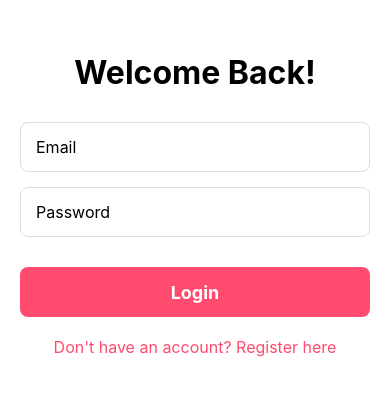
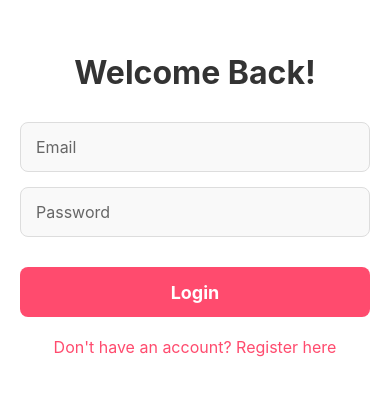
Before and after one commit to shanemion/cribu, a React Native app: screen /Login in a window 390 px wide. Shown: the part 217-612 px from the top of the page. Built offline with nearby package versions, Linux system fonts and the light colour scheme.

Commit message:
placeholder updated

```diff
--- a/src/screens/LoginScreen.tsx
+++ b/src/screens/LoginScreen.tsx
@@ -34,6 +34,7 @@ const LoginScreen: React.FC<LoginScreenProps> = ({ navigation }) => {
       <TextInput
         style={styles.input}
         placeholder="Email"
+        placeholderTextColor="#666"
         value={email}
         onChangeText={setEmail}
         autoCapitalize="none"
@@ -42,6 +43,7 @@ const LoginScreen: React.FC<LoginScreenProps> = ({ navigation }) => {
       <TextInput
         style={styles.input}
         placeholder="Password"
+        placeholderTextColor="#666"
         value={password}
         onChangeText={setPassword}
         secureTextEntry
@@ -73,6 +75,7 @@ const styles = StyleSheet.create({
     fontWeight: 'bold',
     marginBottom: 30,
     textAlign: 'center',
+    color: '#333',
   },
   input: {
     height: 50,
@@ -82,6 +85,8 @@ const styles = StyleSheet.create({
     paddingHorizontal: 15,
     marginBottom: 15,
     fontSize: 16,
+    backgroundColor: '#f9f9f9',
+    color: '#333',
   },
   button: {
     backgroundColor: '#FF4B6E',
```
